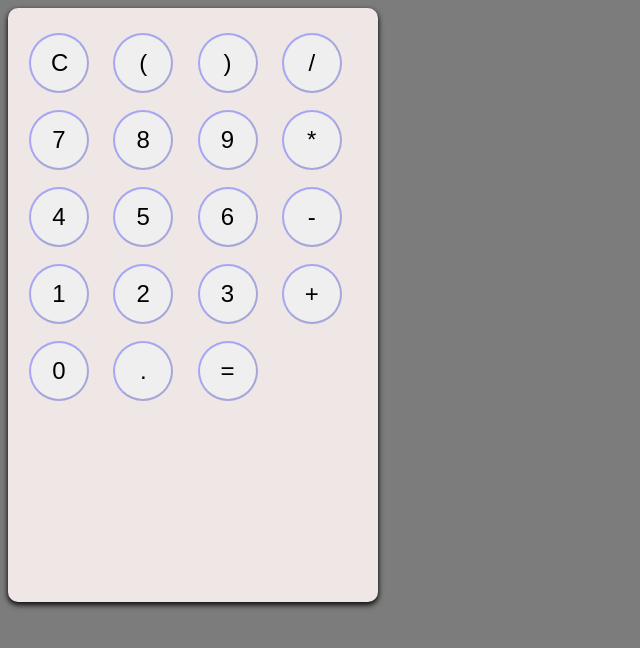
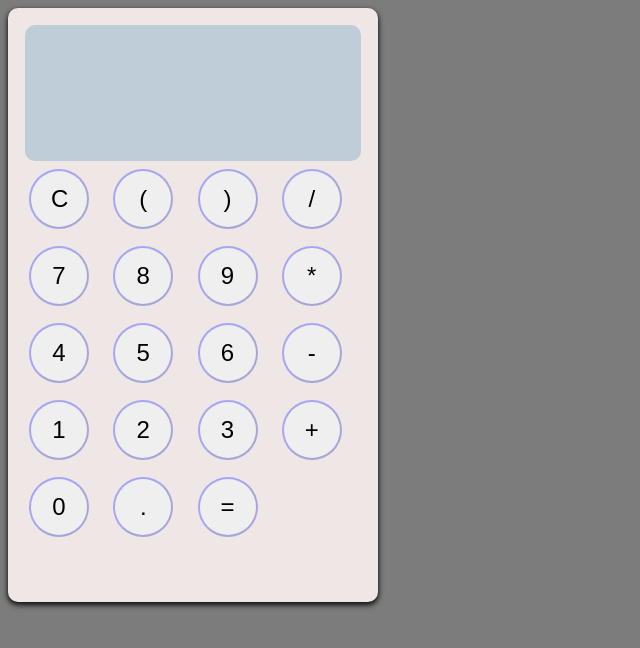
Before and after one commit to DvMr312/Calculator, a plain HTML site: page index.html in a window 1280 px wide. Shown: the whole page, without its empty margins (0-640 px from the left). Drawn offline with Linux system fonts and the light colour scheme.

Commit message:
Update index.html

```diff
--- a/index.html
+++ b/index.html
@@ -10,7 +10,7 @@
 
 <body>
     <div class="calculatrice">
-        <div class="output"></div>
+        <div class="ecran"></div>
         <div class="touches">
             <button data-key="8" class="bouton">C</button>
             <button data-key="53" class="bouton">(</button>
```
